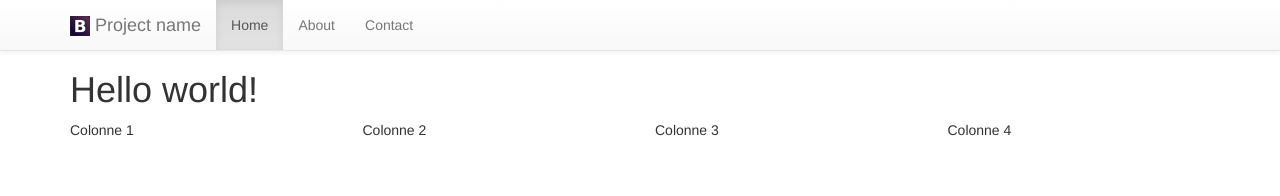
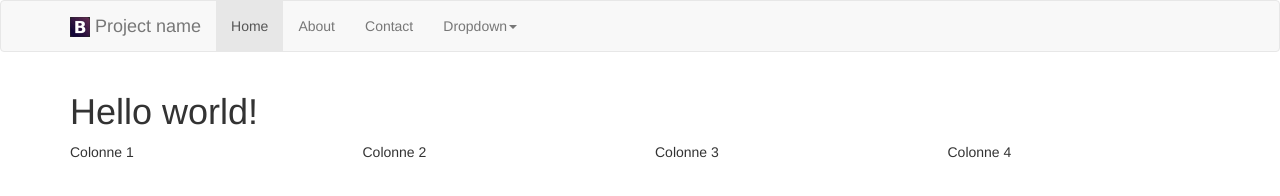
Before and after one commit to ComeBurguburu/Vanilla-Bootstrap, a plain HTML site: page index.html in a window 1280 px wide. Drawn offline with Linux system fonts and the light colour scheme.

Commit message:
Update index.html
remove unused header tag

```diff
--- a/index.html
+++ b/index.html
@@ -1,27 +1,16 @@
 <!DOCTYPE html>
 <html lang="fr">
+
 <head>
 	<meta charset="UTF-8">
 	<meta name="viewport" content="width=device-width, initial-scale=1.0">
-    <meta name="description" content="">
-    <meta name="author" content="">
 	<title>Starter Template for Bootstrap 3.3.7</title>
 	<link rel="shortcut icon" href="bootstrap.png">
 	<link rel="stylesheet" href="bootstrap/css/bootstrap.min.css">
-	<link rel="stylesheet" href="bootstrap/css/bootstrap-theme.min.css">
-    <style>
-        body {
-            padding-top: 50px;
-        }
-    </style>
+</head>
 
-    <!--[if IE]>
-        <script src="https://cdnjs.cloudflare.com/ajax/libs/html5shiv/3.7.3/html5shiv.min.js"></script>
-        <script src="https://cdnjs.cloudflare.com/ajax/libs/respond.js/1.4.2/respond.min.js"></script>
-    <![endif]-->
-</head>
 <body>
-    <nav class="navbar navbar-default navbar-fixed-top">
+	<nav class="navbar navbar-default">
 		<div class="container">
 			<div class="navbar-header">
 				<button type="button" class="navbar-toggle" data-toggle="collapse" data-target=".navbar-collapse">
@@ -30,7 +19,7 @@
 					<span class="icon-bar"></span>
 					<span class="icon-bar"></span>
 				</button>
-                <a class="navbar-brand" href="#"><span><img src="bootstrap.png" alt="logo" width="20" height="20"/></span> Project name</a>
+				<a class="navbar-brand" href="#"><span><img src="bootstrap.png" alt="logo" width="20" height="20" /></span> Project name</a>
 			</div>
 
 			<div class="collapse navbar-collapse">
@@ -38,6 +27,12 @@
 					<li class="active"><a href="#">Home</a></li>
 					<li><a href="#about">About</a></li>
 					<li><a href="#contact">Contact</a></li>
+					<li class="dropdown">
+						<a href="#" class="dropdown-toggle" data-toggle="dropdown" role="button" aria-haspopup="true" aria-expanded="false" tabindex="0">Dropdown<span class="caret"></span></a>
+						<ul class="dropdown-menu">
+							<li><a href="#dropdown">dropdown1</a></li>
+						</ul>
+					</li>
 				</ul>
 			</div>
 		</div>
@@ -54,4 +49,5 @@
 	</div>
 	<script src="bootstrap/js/bootstrap-native.min.js"></script>
 </body>
+
 </html>
```
Lines whose indentation alone changed are shown as unchanged.
